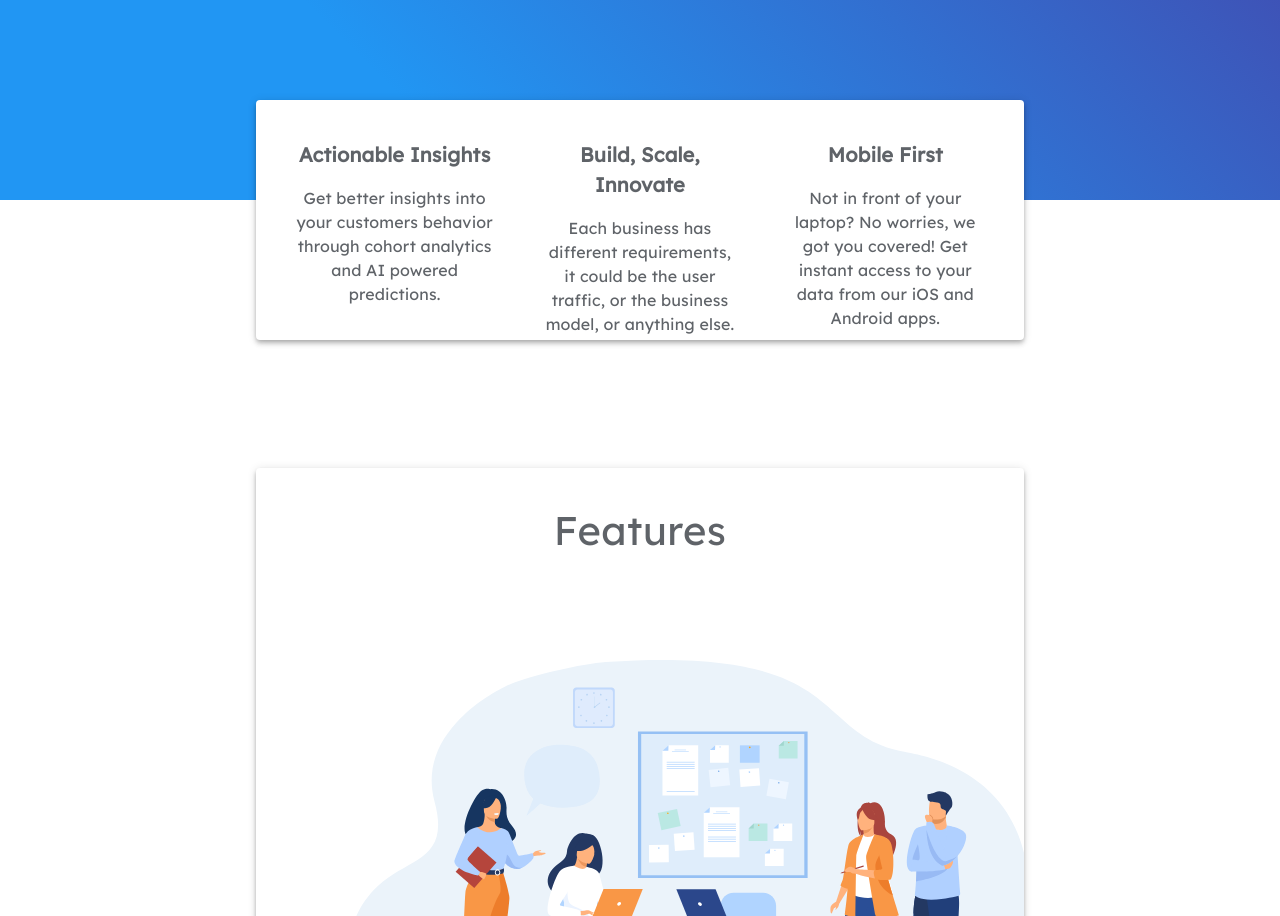
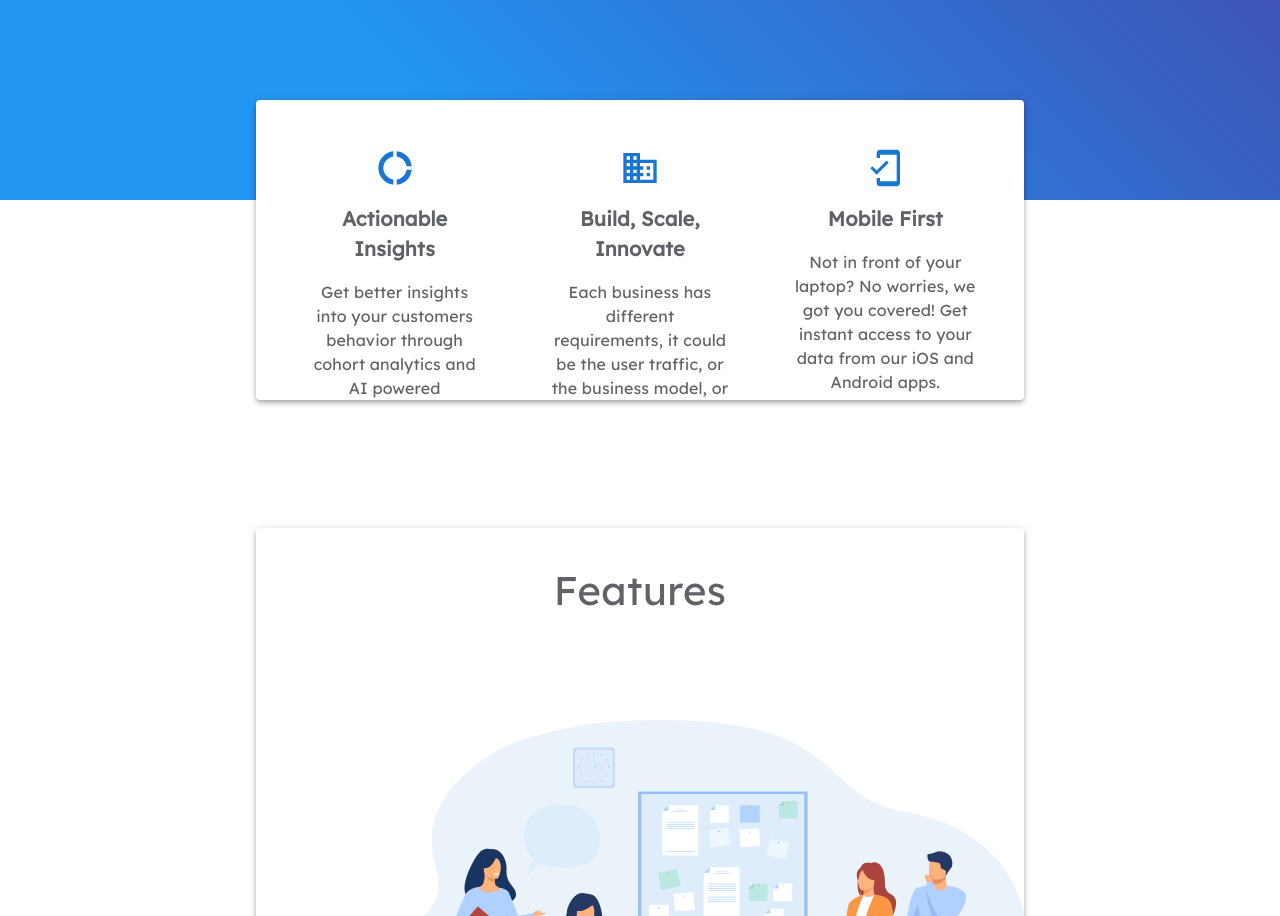
Before and after one commit to itspaywall/website, a React (Create React App) app: page /index in a window 1280 px wide. Shown: the part 1064-1980 px from the top of the page. Built offline with nearby package versions, Linux system fonts and the light colour scheme; a web font is replaced by a local one.

Commit message:
Added icons to the advantages section.
The landing page was updated to provide its own document title.

```diff
--- a/src/visitor/landing/Advantage.js
+++ b/src/visitor/landing/Advantage.js
@@ -4,12 +4,15 @@ import Typography from "@material-ui/core/Typography";
 
 const useStyles = makeStyles((theme) => ({
     root: {
-        padding: 24,
-        [theme.breakpoints.up("xl")]: {
-            height: 300,
-            width: 300,
-            margin: "auto",
-        },
+        padding: 32,
+    },
+    icon: {
+        fontSize: 40,
+        display: "block",
+        marginLeft: "auto",
+        marginRight: "auto",
+        marginBottom: 16,
+        color: theme.palette.primary.main,
     },
     title: {
         margin: 0,
@@ -35,9 +38,11 @@ const useStyles = makeStyles((theme) => ({
 export default function Advantage(props) {
     const classes = useStyles();
     const { title, subtitle } = props;
+    const Icon = props.icon;
 
     return (
         <div className={classes.root}>
+            <Icon className={classes.icon} />
             <Typography className={classes.title}>{title}</Typography>
             <Typography className={classes.subtitle}>{subtitle}</Typography>
         </div>
--- a/src/visitor/landing/Advantages.js
+++ b/src/visitor/landing/Advantages.js
@@ -3,6 +3,11 @@ import { makeStyles, Grid } from "@material-ui/core";
 import CardContent from "@material-ui/core/CardContent";
 import Card from "@material-ui/core/Card";
 import Typography from "@material-ui/core/Typography";
+
+import InsightsIcon from "@material-ui/icons/DonutLarge";
+import BuildIcon from "@material-ui/icons/Business";
+import MobileIcon from "@material-ui/icons/MobileFriendly";
+
 import Advantage from "./Advantage";
 
 const useStyles = makeStyles((theme) => ({
@@ -47,9 +52,9 @@ const useStyles = makeStyles((theme) => ({
         },
     },
     cardContent: {
-        height: 240,
+        height: 300,
         [theme.breakpoints.down("sm")]: {
-            height: 640,
+            height: 850,
         },
     },
     container: {
@@ -65,19 +70,19 @@ const list = [
         title: "Actionable Insights",
         subtitle:
             "Get better insights into your customers behavior through cohort analytics and AI powered predictions.",
-        image: "assets/images/1.svg",
+        icon: InsightsIcon,
     },
     {
         title: "Build, Scale, Innovate",
         subtitle:
             "Each business has different requirements, it could be the user traffic, or the business model, or anything else.",
-        image: "assets/images/2.svg",
+        icon: BuildIcon,
     },
     {
         title: "Mobile First",
         subtitle:
             "Not in front of your laptop? No worries, we got you covered! Get instant access to your data from our iOS and Android apps.",
-        image: "assets/images/3.svg",
+        icon: MobileIcon,
     },
 ];
 
@@ -113,7 +118,7 @@ function Advantages() {
                                 <Advantage
                                     title={card.title}
                                     subtitle={card.subtitle}
-                                    image={card.image}
+                                    icon={card.icon}
                                 />
                             </Grid>
                         ))}
--- a/src/visitor/landing/Landing.js
+++ b/src/visitor/landing/Landing.js
@@ -1,4 +1,4 @@
-import React from "react";
+import React, { useEffect } from "react";
 import { makeStyles } from "@material-ui/core";
 import Hero from "./Hero";
 import Advantages from "./Advantages";
@@ -12,6 +12,11 @@ const useStyles = makeStyles((theme) => ({
 
 function Landing() {
     const classes = useStyles();
+
+    useEffect(() => {
+        document.title = "Hubble Subscriptions";
+    }, []);
+
     return (
         <div className={classes.container}>
             <Hero />
```
